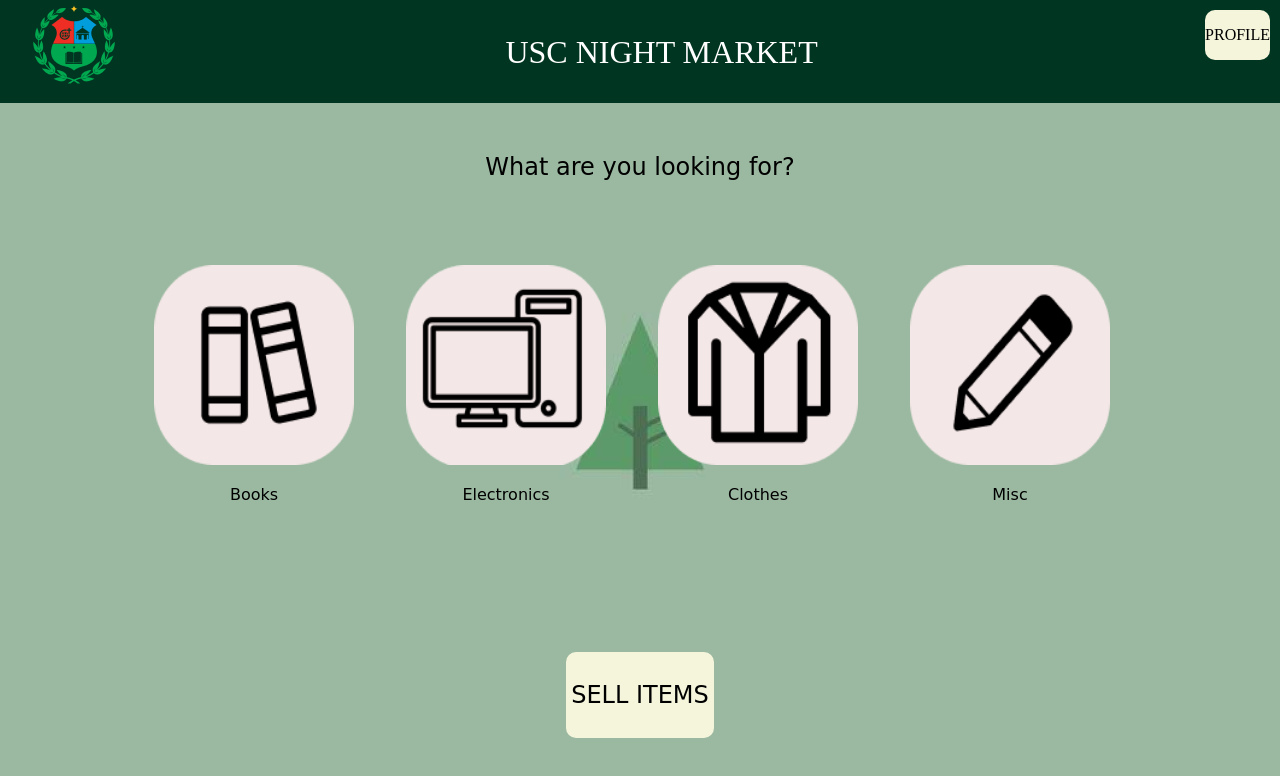
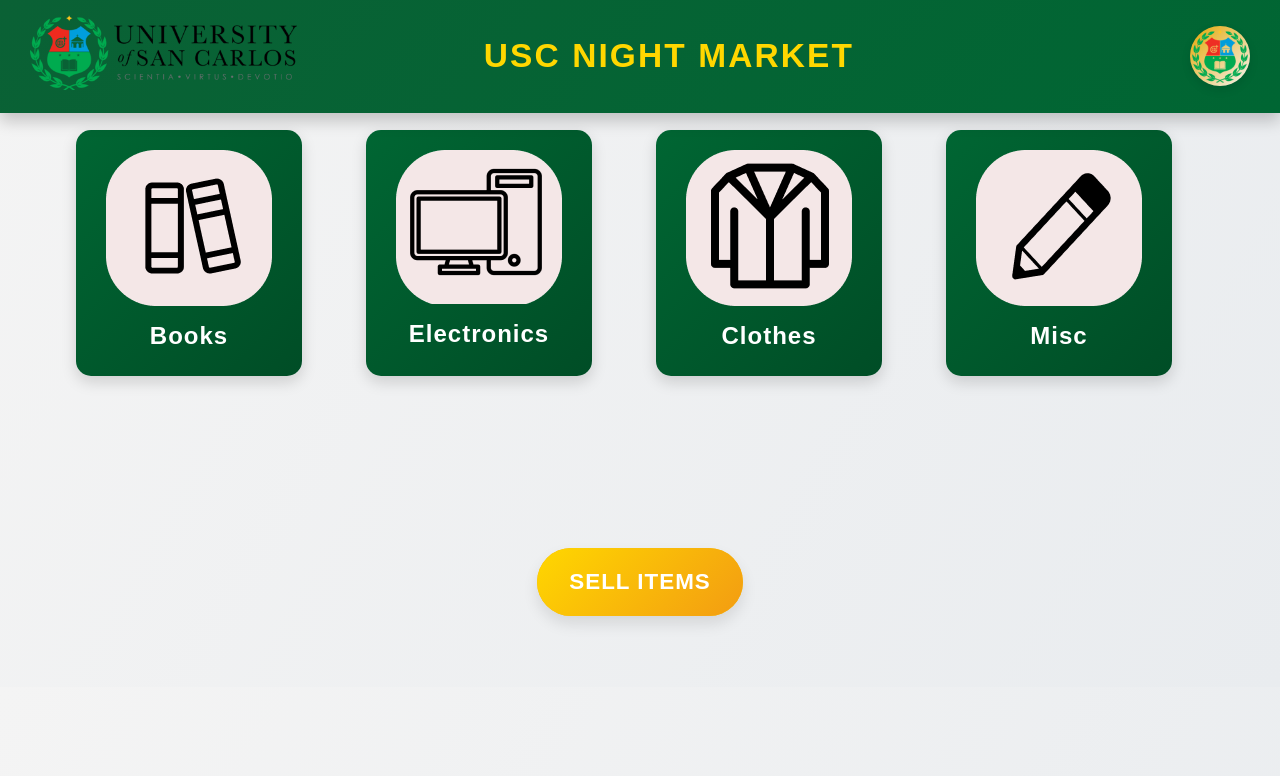
Before and after one commit to Cat6utpcableclarke/plattech, a plain HTML site: page webdevproj/webdev/mainpage.html in a window 1280 px wide. Drawn offline with nearby package versions, Linux system fonts and the light colour scheme; no server answers.

Commit message:
TIWASONON_DESIGN

```diff
--- a/webdevproj/webdev/main.css
+++ b/webdevproj/webdev/main.css
@@ -1,123 +1,282 @@
-.clickable {
-    cursor: pointer;
-    padding: 10px;
-    text-align: center;
+/* Global Reset */
+* {
+    margin: 0;
+    padding: 0;
+    box-sizing: border-box;
+    scroll-behavior: smooth;
 }
 
-.clickable img{
-    height: 200px;
-    width: 200px;
-    transition: 0.5s;
+/* Global Fonts and Colors */
+body {
+    font-family: 'Poppins', sans-serif;
+    background: linear-gradient(120deg, #f4f4f4, #e9ecef);
+    color: #333;
+    line-height: 1.6;
+    padding-top: 80px; /* Account for fixed header */
+    overflow-x: hidden;
 }
 
- .clickable img:hover{
-    height: 250px;
-    width: 250px;
-    transition: 0.5s;
+/* Utility Classes */
+.hidden {
+    opacity: 0;
+    transform: translateY(50px);
+    transition: all 0.6s ease-out;
 }
 
-
-body {
-    margin: 0;
-    background-image: url(images/marketbackground.png);
-    background-position: bottom center;
-    background-attachment: fixed;
-    position: static;
-    padding-top: 103px;
+.visible {
+    opacity: 1;
+    transform: translateY(0);
 }
 
+/* Header */
 .header {
-    background-color: #003521;
+    background: linear-gradient(135deg, #0a6135, #006633);
+    color: white;
     display: flex;
     justify-content: space-between;
+    align-items: center;
+    padding: 15px 30px;
     position: fixed;
     top: 0;
     width: 100%;
     z-index: 1000;
+    box-shadow: 0 8px 15px rgba(0, 0, 0, 0.2);
+    transition: background-color 0.3s ease-in-out;
+}
+
+.header:hover {
+    background-color: #003921; /* Subtle darker green */
+}
+
+.logo img {
+    height: 75px;
+}
+
+.name {
+    text-align: center; /* Ensures the name text is centered */
+}
+
+.name p {
+    font-size: 2rem;
+    font-weight: bold;
+    color: #FFD700; /* USC Gold */
+    text-transform: uppercase;
+    margin: 0;
+    margin-left: -150px; /* Adjust this value as needed */
+    letter-spacing: 2px;
+    animation: pulse 1.5s infinite;
+}
+
+@keyframes pulse {
+    0%, 100% {
+        transform: scale(1);
+    }
+    50% {
+        transform: scale(1.05);
+    }
+}
+
+/* Profile Icon */
+.profile {
+    background: linear-gradient(135deg, #e6a600, #f4f4f4);
+    width: 60px; /* Slightly larger for better visibility */
+    height: 60px;
+    display: flex;
+    align-items: center;
+    justify-content: center;
+    border-radius: 50%;
+    box-shadow: 0 4px 10px rgba(0, 0, 0, 0.1);
+    cursor: pointer;
+    transition: transform 0.4s ease, box-shadow 0.4s ease;
+    overflow: hidden; /* Ensures the image stays within the circle */
+    position: relative;
+}
+
+.profile img {
+    width: 100%;
+    height: 100%;
+    object-fit: cover; /* Keeps the aspect ratio of the image */
+    border-radius: 50%; /* Ensures the image is circular */
+    transition: transform 0.4s ease; /* Adds a smooth zoom effect */
+}
+
+.profile:hover {
+    transform: scale(1.2);
+    box-shadow: 0 12px 25px rgba(0, 0, 0, 0.2);
+}
+
+.profile:hover img {
+    transform: scale(1.1); /* Slight zoom effect on the image */
 }
 
 
-.logo{
-    margin-left: 30px;
+/* Hero Section */
+.hero {
+    text-align: center;
+    background: linear-gradient(to right, rgba(0, 77, 38, 0.9), rgba(255, 215, 0, 0.8)), url('images/usc-campus.jpg');
+    background-size: cover;
+    background-position: center;
+    padding: 140px 20px;
+    color: white;
+    text-shadow: 2px 4px 10px rgba(0, 0, 0, 0.7);
 }
 
-.name{
-    margin-top: 2px;
+.hero h1 {
+    font-size: 4rem;
+    font-weight: 700;
+    margin-bottom: 20px;
+    animation: slideInDown 1s ease-out;
 }
 
-.name p{
-    color: white;
-    font-size: xx-large;
+.hero p {
+    font-size: 1.5rem;
+    margin-bottom: 40px;
 }
 
-.profile{
-    margin-right: 10px;
-    margin-top: 10px;
-    background-color: beige;
-    width: fit-content;
-    height:fit-content;
-    border-radius: 10px;
+.hero button {
+    background: linear-gradient(135deg, #FFD700, #f39c12);
+    color: #fff;
+    border: none;
+    padding: 15px 40px;
+    font-size: 1.3rem;
+    font-weight: bold;
+    border-radius: 30px;
     cursor: pointer;
-}
-.profile:hover{
-    background-color: rgb(238, 238, 161);
+    box-shadow: 0 6px 15px rgba(0, 0, 0, 0.2);
+    transition: all 0.4s ease;
 }
 
-.msg{
-    text-align: center;
-    margin-top: 50px;
-    font-size: x-large;
-    font-family:cursive;
+.hero button:hover {
+    transform: translateY(-5px);
+    box-shadow: 0 10px 25px rgba(0, 0, 0, 0.3);
+    background: linear-gradient(135deg, #f7e86d, #e6a31c);
 }
 
-.select{
-  display: flex;
-  flex-direction: row;
-  align-items: center;
-  justify-content: center;
-  gap: 1em;
-  padding: 50px;
-  border-radius: 5px;
-  margin: auto;
+/* Keyframes for Hero Section */
+@keyframes slideInDown {
+    0% {
+        opacity: 0;
+        transform: translateY(-50px);
+    }
+    100% {
+        opacity: 1;
+        transform: translateY(0);
+    }
+}
+
+/* Interactive Selection Panel */
+.select {
+    display: flex;
+    flex-wrap: wrap;
+    justify-content: center;
+    gap: 2rem;
+    padding: 50px 20px;
+    max-width: 1200px;
+    margin: auto;
 }
 
 .select div {
-    border-radius: 10px;
-    font-family: cursive;
+    background: linear-gradient(135deg, #006633, #004d26);
+    color: white;
+    padding: 20px 30px;
+    border-radius: 15px;
+    text-align: center;
+    font-size: 1.5rem;
+    font-weight: 600;
+    letter-spacing: 1px;
+    transition: all 0.4s ease;
+    box-shadow: 0 6px 15px rgba(0, 0, 0, 0.15);
+    cursor: pointer;
 }
 
- .Sell{
-   background-color: beige;
-   font-family:cursive;
-   font-size: x-large;
-   text-align: center;
-   height:fit-content;
-   width: fit-content;
-   padding: 5px;
-   border-radius: 10px;
-   margin: auto;
-   cursor: pointer;
-   position: static;
-   background-attachment:fixed;
-}
-.Sell:hover{
-   background-color: rgb(228, 228, 179);
-   transition: 0.3s;
- }
-
 .select div:hover {
-   background-color: aliceblue;
-   cursor: pointer;
-   transition:0.5s;
+    background: linear-gradient(135deg, #FFD700, #ffab3d);
+    transform: scale(1.1);
+    box-shadow: 0 12px 25px rgba(0, 0, 0, 0.2);
 }
 
-.back button{
+/* Footer */
+.footer {
+    background: linear-gradient(135deg, #004d26, #006633);
+    color: white;
+    text-align: center;
+    padding: 20px;
+    margin-top: 50px;
+}
+
+.footer a {
+    color: #FFD700;
     text-decoration: none;
-    background: none;
+    transition: color 0.3s ease;
+}
+
+.footer a:hover {
+    color: #ffab3d;
+}
+
+/* Responsive Design */
+@media (max-width: 768px) {
+    .header {
+        flex-direction: column;
+        align-items: flex-start;
+    }
+
+    .name p {
+        font-size: 1.5rem;
+    }
+
+    .hero h1 {
+        font-size: 3rem;
+    }
+
+    .hero p {
+        font-size: 1.2rem;
+    }
+
+    .select div {
+        font-size: 1.2rem;
+    }
+}
+
+.Sell {
+    background: linear-gradient(135deg, #FFD700, #f39c12); /* Gold gradient */
+    color: #fff;
+    font-size: 1.4rem;
+    font-weight: bold;
+    padding: 16px 32px;
     border: none;
+    border-radius: 50px;
     cursor: pointer;
+    text-transform: uppercase;
+    letter-spacing: 1px;
+    position: relative;
+    overflow: hidden;
+    box-shadow: 0 8px 15px rgba(0, 0, 0, 0.1);
+    transition: all 0.3s ease;
+    margin: 20px auto;
+    display: block;
+    width: max-content;
 }
-.back button img{
-   width: 50px;
-   height: 50px;
+
+.Sell::before {
+    content: '';
+    position: absolute;
+    top: 0;
+    left: -100%;
+    width: 300%;
+    height: 100%;
+    background: linear-gradient(135deg, #f39c12, #FFD700);
+    z-index: -1;
+    transition: all 0.5s ease-out;
+    transform: skewX(-45deg);
 }
+
+.Sell:hover {
+    transform: translateY(-4px);
+    box-shadow: 0 12px 20px rgba(0, 0, 0, 0.2);
+}
+
+.Sell:hover::before {
+    left: 0;
+    transform: skewX(0deg);
+}
--- a/webdevproj/webdev/mainpage.html
+++ b/webdevproj/webdev/mainpage.html
@@ -10,15 +10,16 @@
 <body>
     <header>
         <div class="header">
-               <div class="logo"><img src="images/usclogo.png"></div>
+               <div class="logo"><img src="images/8329debfc9b147ab939a45786643a48f2fee0df9.png"></div>
                <div class="name"><p>USC NIGHT MARKET</p></div>
-                <div class="profile" onclick="profile()"><p>PROFILE</p></div>
+                <div class="profile" onclick="profile()">
+                    <img src="images/usclogo.png" alt="Profile Picture">
+                </div>
         </div>
     </header>
 
     <!-- mao ning search bar -->
 
-    <p class="msg">What are you looking for?</p>
     <div class="select">
         <div class="clickable" onclick="autosort('books')"> <img src="images/Book.png"><p>Books</p></div><br><br>
         <div class="clickable" onclick="autosort('electronics')"> <img src="images/PC.png"><p>Electronics</p></div><br><br>
```
Also changed, not shown: webdevproj/clarkeui/uscmarket2/icon.png (added), webdevproj/clarkeui/uscmarket2/images/icon.png (added), webdevproj/webdev/images/8329debfc9b147ab939a45786643a48f2fee0df9.png (added), webdevproj/webdev/images/spider keeane.jpg (added).
